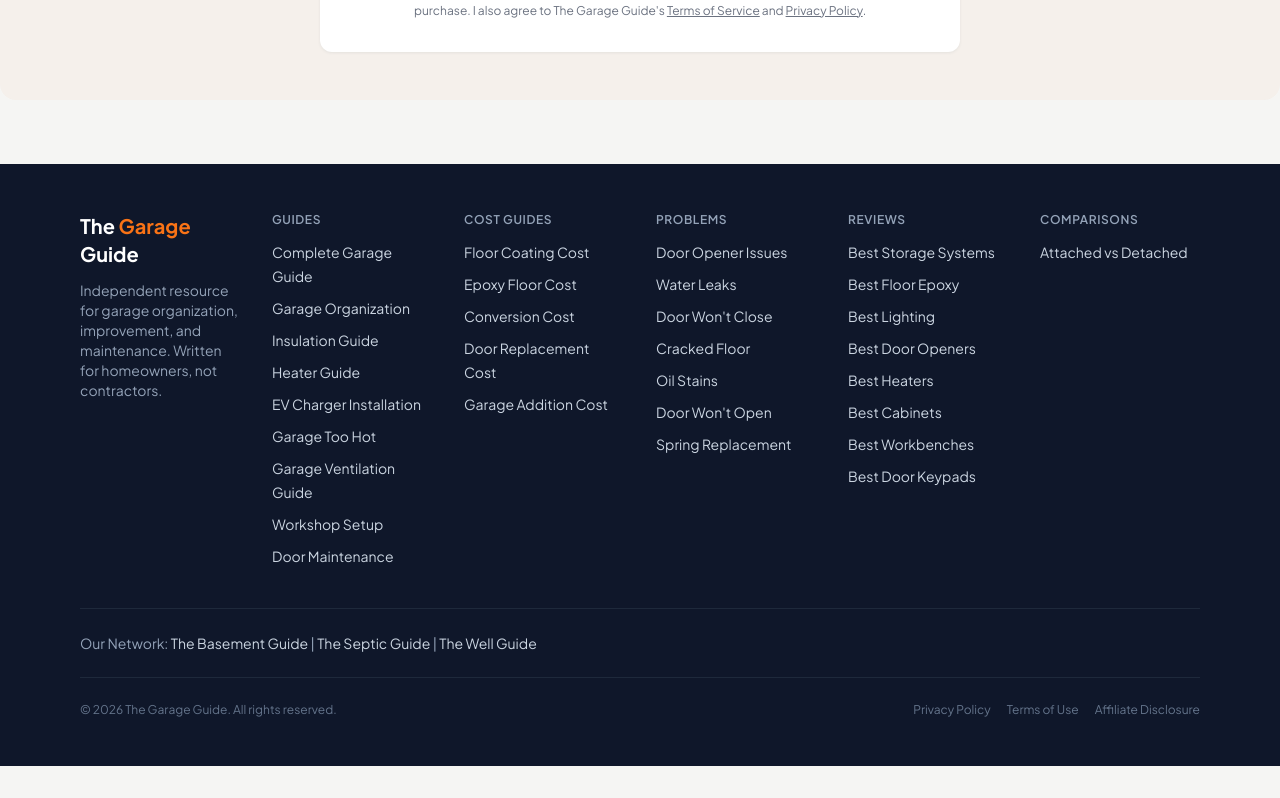
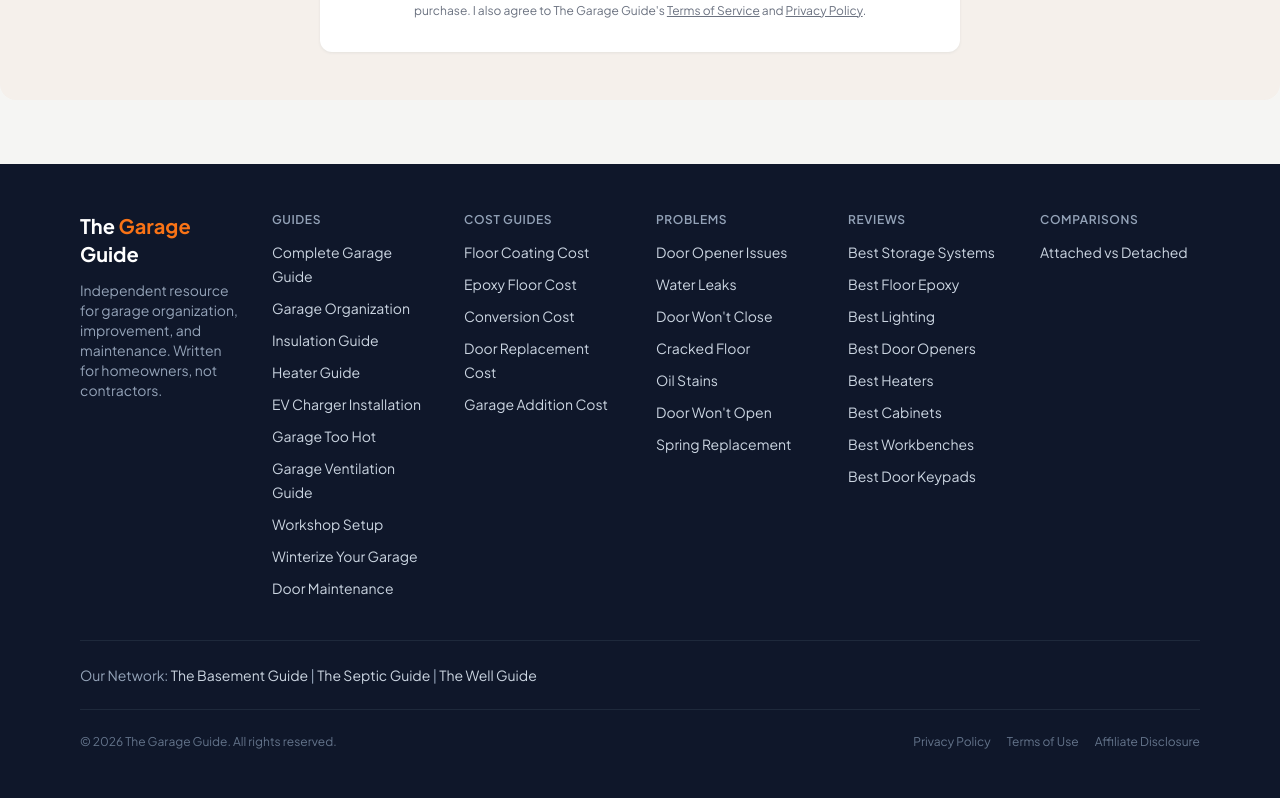
Before and after one commit to thebasementguide2026/thegarage.guide-, a Next.js app: page /reviews/best-garage-workbenches in a window 1280 px wide. Shown: the part 10345-11143 px from the top of the page. Before the commit the page ends 11111 px from the top, so only its background shows below. Built offline with nearby package versions, Linux system fonts and the light colour scheme.

Commit message:
Add winterize page to footer

```diff
--- a/components/Footer.tsx
+++ b/components/Footer.tsx
@@ -12,6 +12,7 @@ const footerSections = [
       { label: 'Garage Too Hot', href: '/guides/garage-too-hot-in-summer' },
       { label: 'Garage Ventilation Guide', href: '/guides/garage-ventilation-guide' },
               { label: 'Workshop Setup', href: '/guides/garage-workshop-setup' },
+            { label: 'Winterize Your Garage', href: '/guides/how-to-winterize-your-garage' },
       { label: 'Door Maintenance', href: '/guides/garage-door-maintenance' },
     ],
   },
```
